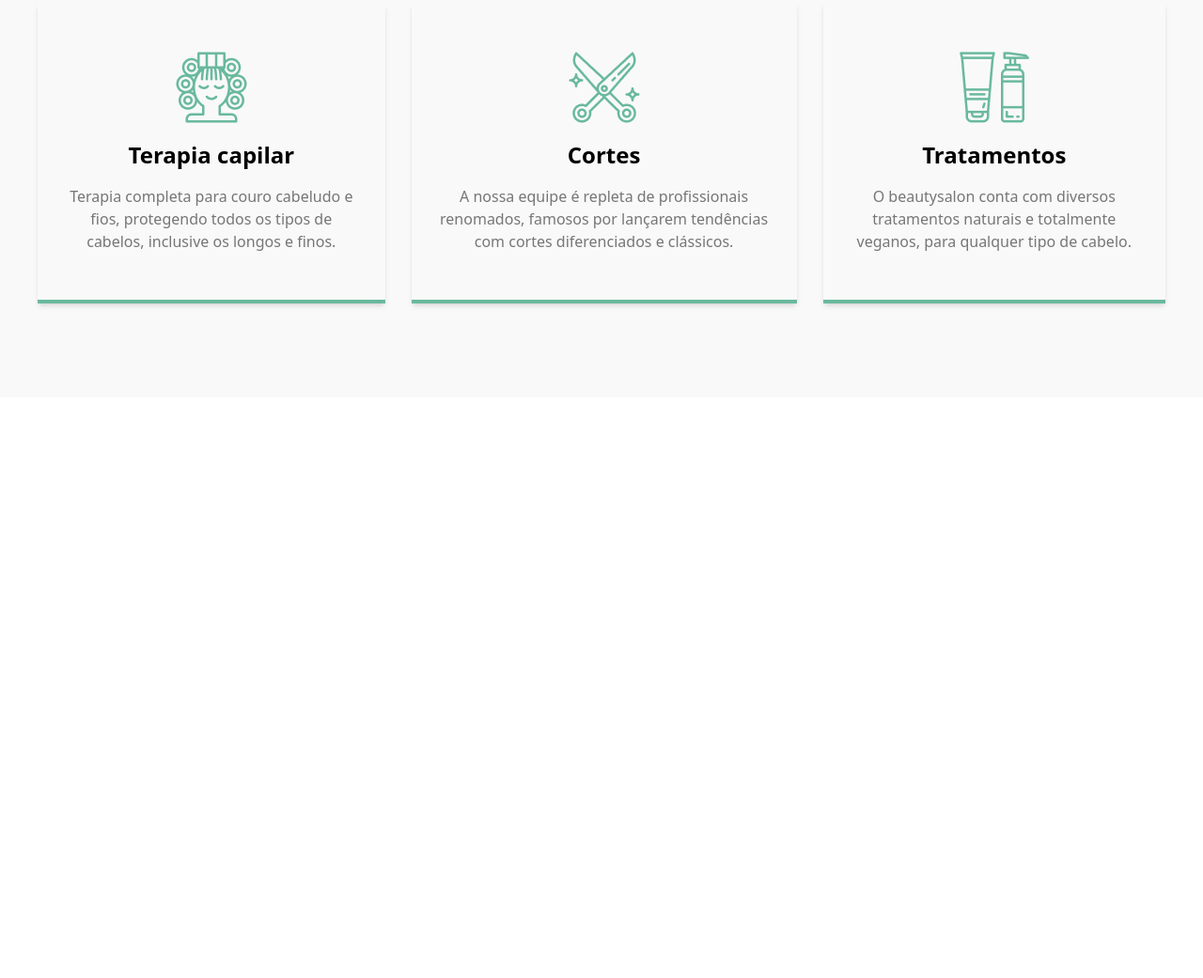
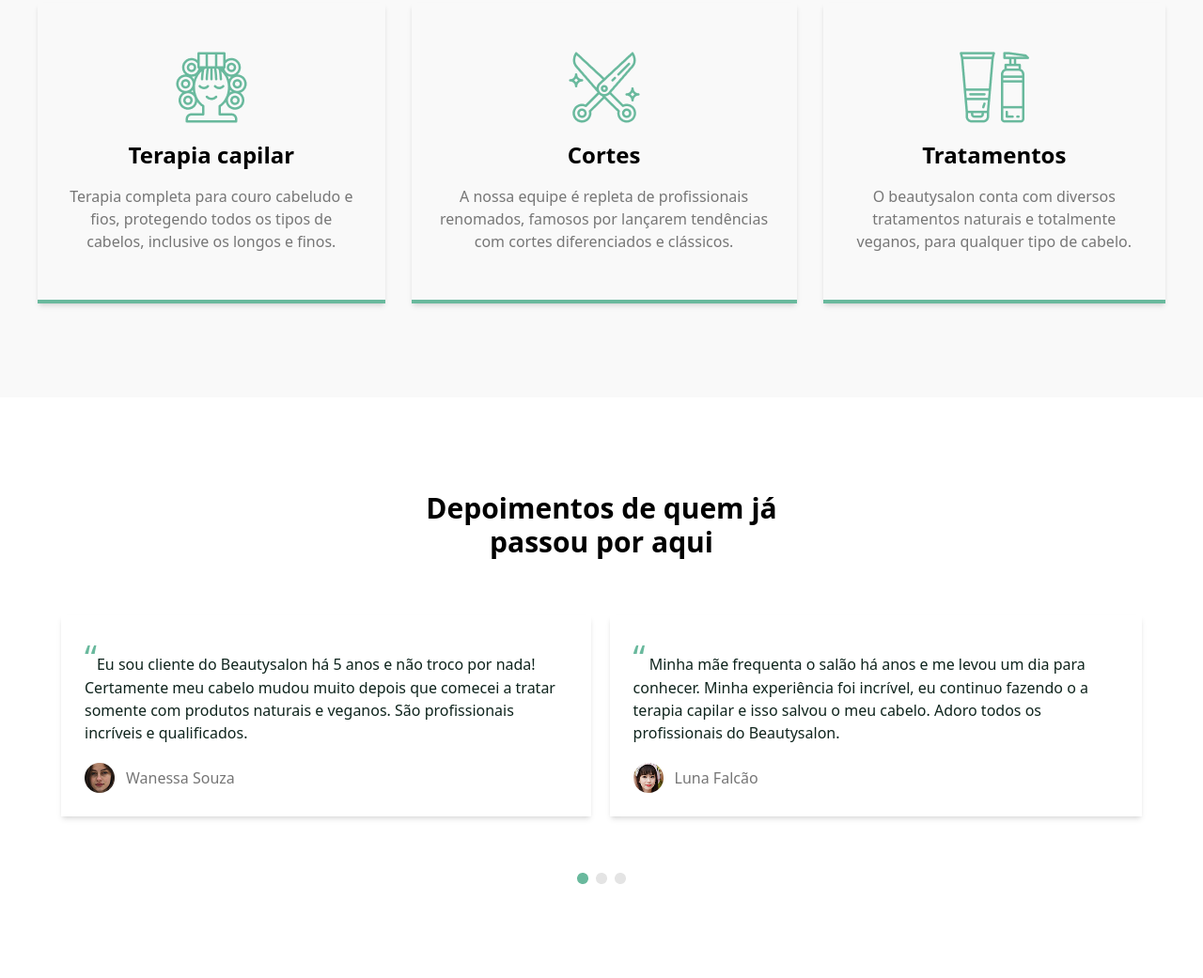
Before and after one commit to Vikingstrong/Class-Work-7, a website: page index.html in a window 1280 px wide. Shown: the part 1748-2789 px from the top of the page at 94% size. Before the commit the page ends 2171 px from the top, so only its background shows below. Drawn offline with Linux system fonts and the light colour scheme.

Commit message:
feat: Add section4

```diff
--- a/index.html
+++ b/index.html
@@ -62,5 +62,27 @@
         </div>
     </div>
 </section>
+
+<section class="max-w-300 m-auto flex flex-col py-25 px-6.25 gap-7.5 lg:gap-15 lg:items-center">
+    <h2 class="text-3xl font-bold w-[80%] lg:w-100 lg:text-center">Depoimentos de quem já passou por aqui</h2>
+    <div class="flex justify-between gap-5">
+        <article class="shadow-xl p-6.25 flex flex-col gap-5 lg:shadow-md"">
+            <p class="text-[#0F241D]"><span class="text-[#69B99D] text-4xl">“</span>Eu sou cliente do Beautysalon há 5 anos e não troco por nada! Certamente meu cabelo mudou muito depois que comecei a tratar somente com produtos naturais e veganos. São profissionais incríveis e qualificados.</p>
+            <div class="flex items-center gap-3">
+                <img src="src/img/section4/img.png" alt="">
+                <p class="text-[#767676]">Wanessa Souza</p>
+            </div>
+        </article>
+        <article class="hidden shadow-xl p-6.25 lg:flex flex-col gap-5 lg:shadow-md">
+            <p class="text-[#0F241D]"><span class="text-[#69B99D] text-4xl">“</span>      Minha mãe frequenta o salão há anos e me levou um dia para conhecer. Minha experiência foi incrível, eu continuo fazendo o a terapia capilar e isso salvou o meu cabelo. Adoro todos os profissionais do Beautysalon.</p>
+            <div class="flex items-center gap-3">
+                <img src="src/img/section4/img2.png" alt="">
+                <p class="text-[#767676]">Luna Falcão</p>
+            </div>
+        </article>
+    </div>
+    <img class="self-center" src="src/img/section4/dots.png" alt="">
+</section>
+
 </body>
 </html>
```
Also changed, not shown: src/img/section4/dots.png (added), src/img/section4/img.png (added), src/img/section4/img2.png (added), src/output.css.
